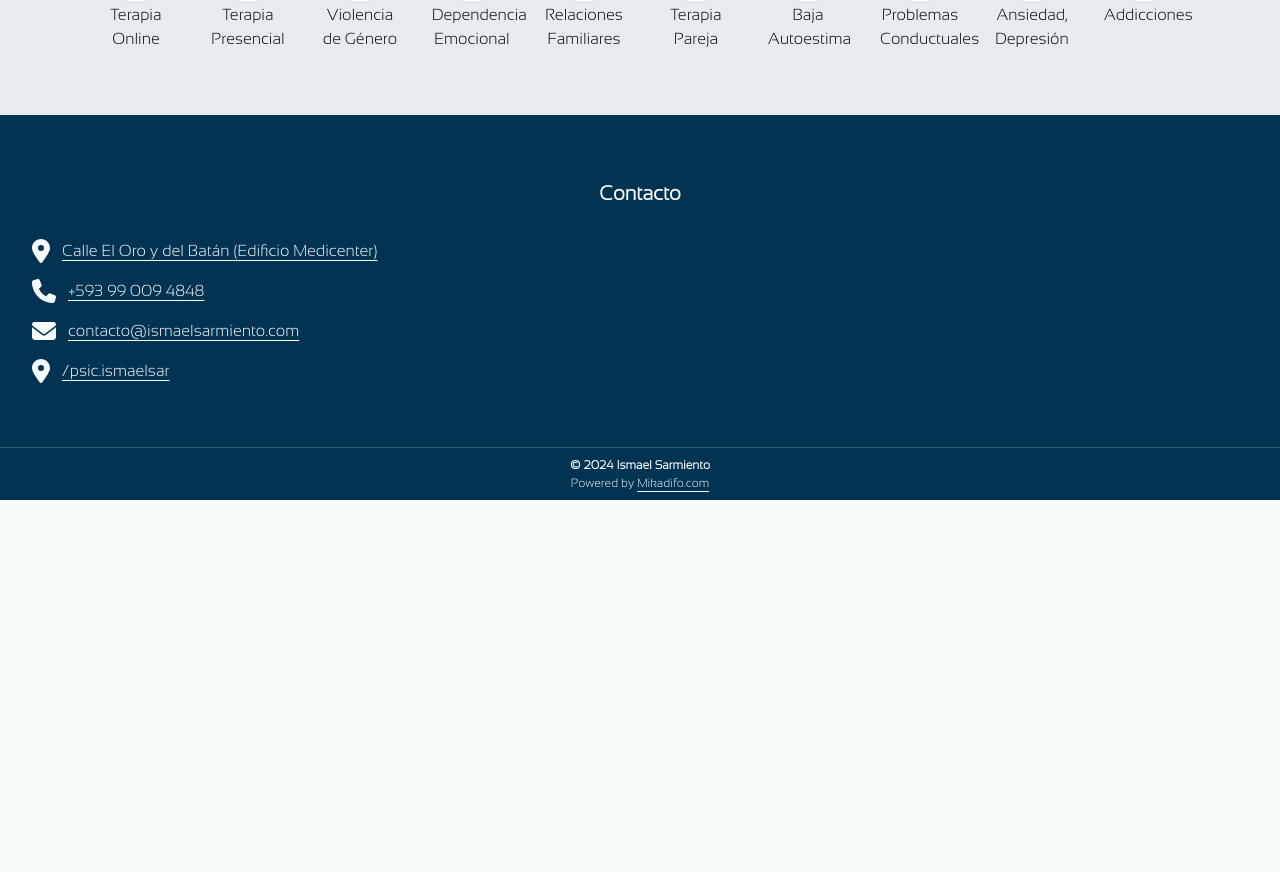
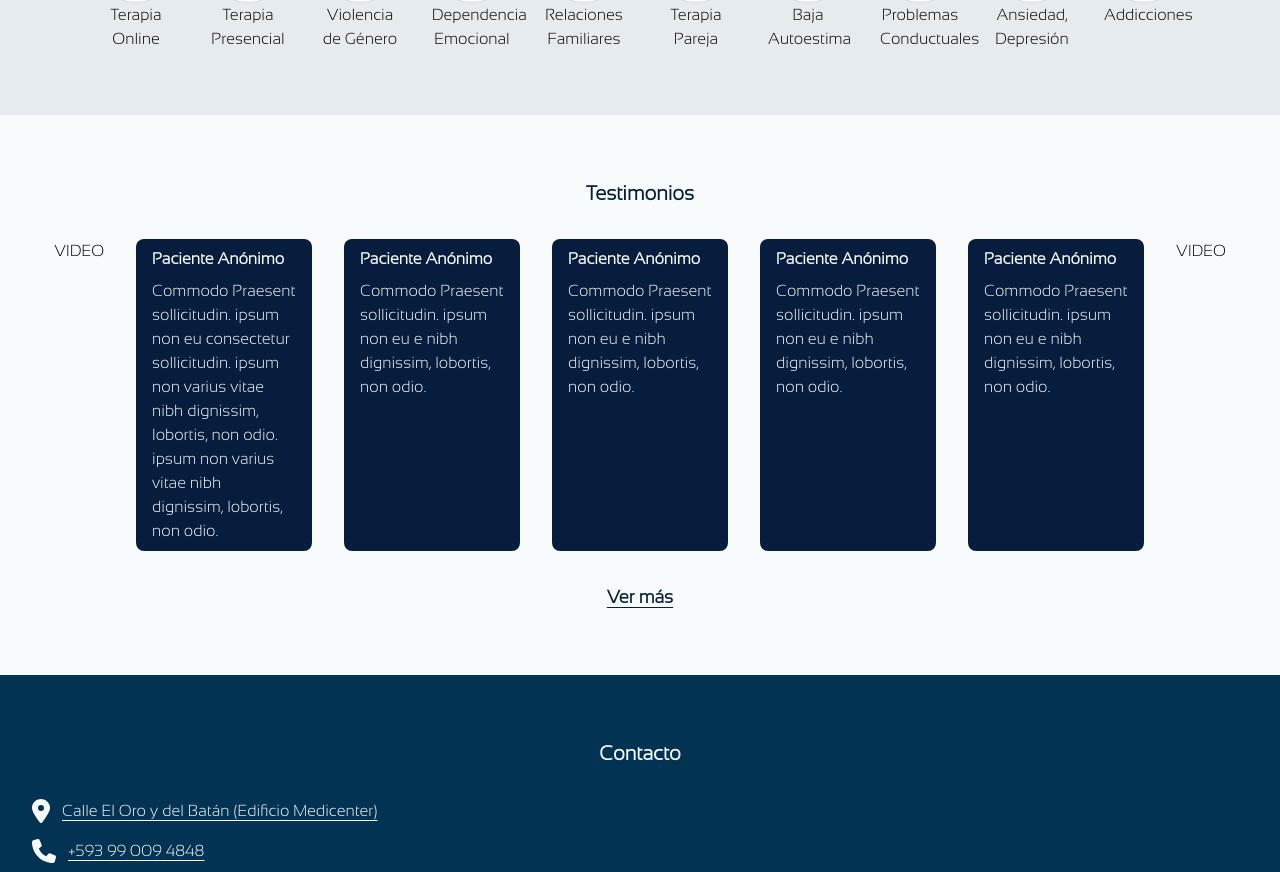
Before and after one commit to Mikadifo/ismaelsarmiento, a Next.js app: page / in a window 1280 px wide. Shown: the part 1135-2007 px from the top of the page. Before the commit the page ends 1635 px from the top, so only its background shows below. Built offline with nearby package versions, Linux system fonts and the light colour scheme.

Commit message:
add: testimonials text section

```diff
--- a/src/app/components/About.js
+++ b/src/app/components/About.js
@@ -1,7 +1,9 @@
 const About = () => {
   return (
     <div className="px-8 pb-16 pt-8">
-      <h3 className="text-center font-bold text-xl mb-8">Acerca de mí</h3>
+      <h3 className="text-center text-darkBlue font-bold text-xl mb-8">
+        Acerca de mí
+      </h3>
       <p className="text-base">
         Hola mucho gusto, mi nombre es Ismael Sarmiento y tengo 28 años de edad.
         Llevo desempeñando mi profesión de psicólogo clínico desde hace más de 4
--- a/src/app/components/ServiceCard.js
+++ b/src/app/components/ServiceCard.js
@@ -1,10 +1,10 @@
-const ServiceCard = (serviceObj) => {
+const ServiceCard = ({ service }) => {
   return (
     <div className="text-center w-20">
       <div className="bg-white w-20 h-20 rounded-full p-4 flex items-center justify-center border border-solid border-darkBlue12 text-darkBlue">
-        {serviceObj.service.icon}
+        {service.icon}
       </div>
-      <span>{serviceObj.service.label}</span>
+      <span>{service.label}</span>
     </div>
   );
 };
--- a/src/app/components/Services.js
+++ b/src/app/components/Services.js
@@ -1,10 +1,12 @@
-import services from "./../../data/services.js";
+import services from "@/data/services";
 import ServiceCard from "./ServiceCard";
 
 const Services = () => {
   return (
     <div className="px-8 py-16 bg-lightBlue8">
-      <h3 className="text-center font-bold text-xl mb-8">Servicios</h3>
+      <h3 className="text-center text-darkBlue font-bold text-xl mb-8">
+        Servicios
+      </h3>
       <div className="flex gap-8 flex-wrap justify-center">
         {services.map((service) => (
           <ServiceCard service={service} />
--- /dev/null
+++ b/src/app/components/TestimonalCard.js
@@ -0,0 +1,14 @@
+const TestimonialCard = ({ testimonial }) => {
+  if (testimonial.text) {
+    return (
+      <div className="bg-darkBlue text-white px-4 py-2 rounded-lg w-44 text-base">
+        <h4 className="font-bold mb-2">{testimonial.author}</h4>
+        <p>{testimonial.text}</p>
+      </div>
+    );
+  } else {
+    return <div>VIDEO</div>;
+  }
+};
+
+export default TestimonialCard;
--- /dev/null
+++ b/src/app/components/Testimonials.js
@@ -0,0 +1,50 @@
+"use client";
+import testimonials from "@/data/testimonials";
+import TestimonialCard from "./TestimonalCard";
+import { useEffect, useState } from "react";
+
+const Testimonials = () => {
+  const [max, setMax] = useState(7);
+  const [filteredList, setFilteredList] = useState(testimonials.slice(0, max));
+
+  const handleSeeMore = () => {
+    if (max < testimonials.length) {
+      if (max + 5 < testimonials.length) {
+        setMax(5);
+      } else {
+        setMax(testimonials.length);
+      }
+    }
+  };
+
+  const handleSeeLess = () => {
+    setMax(7);
+  };
+
+  useEffect(() => {
+    setFilteredList(testimonials.slice(0, max));
+  }, [max]);
+
+  return (
+    <div className="px-8 py-16 bg-white">
+      <h3 className="text-center text-darkBlue font-bold text-xl mb-8">
+        Testimonios
+      </h3>
+      <div className="flex gap-8 flex-wrap justify-center">
+        {filteredList.map((testimonial) => (
+          <TestimonialCard testimonial={testimonial} key={testimonial.id} />
+        ))}
+      </div>
+      <div className="mt-8 text-center">
+        <button
+          onClick={max < testimonials.length ? handleSeeMore : handleSeeLess}
+          className="underline underline-offset-4 text-darkBlue text-lg font-bold"
+        >
+          {max < testimonials.length ? "Ver más" : "Ver menos"}
+        </button>
+      </div>
+    </div>
+  );
+};
+
+export default Testimonials;
--- a/src/app/page.js
+++ b/src/app/page.js
@@ -4,6 +4,7 @@ import Contacto from "./components/Contacto";
 import Footer from "./components/Footer";
 import Navbar from "./components/Navbar";
 import Services from "./components/Services";
+import Testimonials from "./components/Testimonials";
 import Tilt from "./components/Tilt";
 
 const Home = () => {
@@ -14,6 +15,7 @@ const Home = () => {
       <Tilt />
       <About />
       <Services />
+      <Testimonials />
       <Contacto />
       <Footer />
     </>
--- /dev/null
+++ b/src/data/testimonials.js
@@ -0,0 +1,46 @@
+const testimonials = [
+  { id: "video-1", video: "/testVideo.mp4" },
+  {
+    id: "commentary-1",
+    author: "Paciente Anónimo",
+    text: "Commodo Praesent sollicitudin. ipsum non eu consectetur sollicitudin. ipsum non varius vitae nibh dignissim, lobortis, non odio. ipsum non varius vitae nibh dignissim, lobortis, non odio.",
+  },
+  {
+    id: "commentary-2",
+    author: "Paciente Anónimo",
+    text: "Commodo Praesent sollicitudin. ipsum non eu e nibh dignissim, lobortis, non odio.",
+  },
+  {
+    id: "commentary-3",
+    author: "Paciente Anónimo",
+    text: "Commodo Praesent sollicitudin. ipsum non eu e nibh dignissim, lobortis, non odio.",
+  },
+  {
+    id: "commentary-4",
+    author: "Paciente Anónimo",
+    text: "Commodo Praesent sollicitudin. ipsum non eu e nibh dignissim, lobortis, non odio.",
+  },
+  {
+    id: "commentary-5",
+    author: "Paciente Anónimo",
+    text: "Commodo Praesent sollicitudin. ipsum non eu e nibh dignissim, lobortis, non odio.",
+  },
+  { id: "video-2", video: "" },
+  {
+    id: "commentary-6",
+    author: "Paciente Anónimo",
+    text: "Commodo Praesent sollicitudin. ipsum non eu consectetur sollicitudin. ipsum non varius vitae nibh dignissim, lobortis, non odio. ipsum non varius vitae nibh dignissim, lobortis, non odio.",
+  },
+  {
+    id: "commentary-7",
+    author: "Paciente Anónimo",
+    text: "Commodo Praesent sollicitudin. ipsum non eu e nibh dignissim, lobortis, non odio.",
+  },
+  {
+    id: "commentary-8",
+    author: "Paciente Anónimo",
+    text: "Commodo Praesent sollicitudin. ipsum non eu e nibh dignissim, lobortis, non odio.",
+  },
+];
+
+export default testimonials;
```
Also changed, not shown: 1 other file (tests, documents, lock files or other folders).
